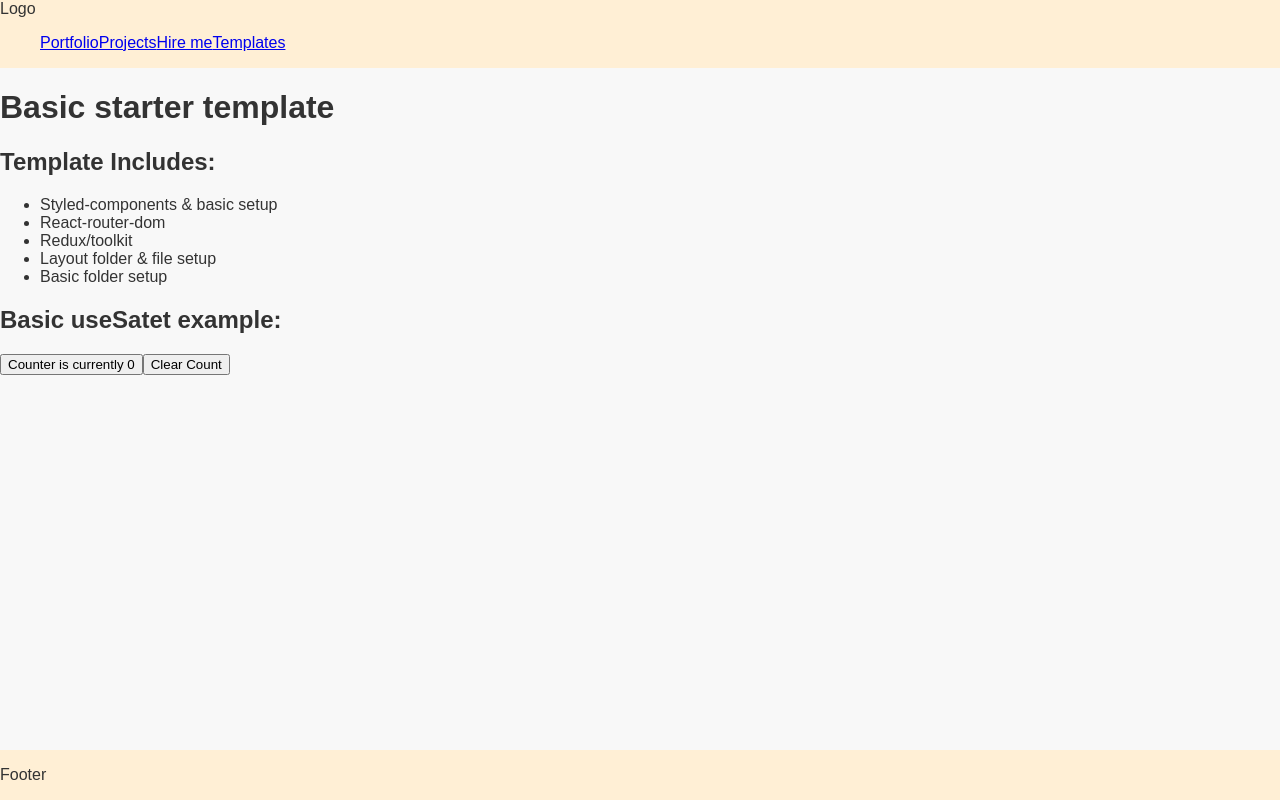
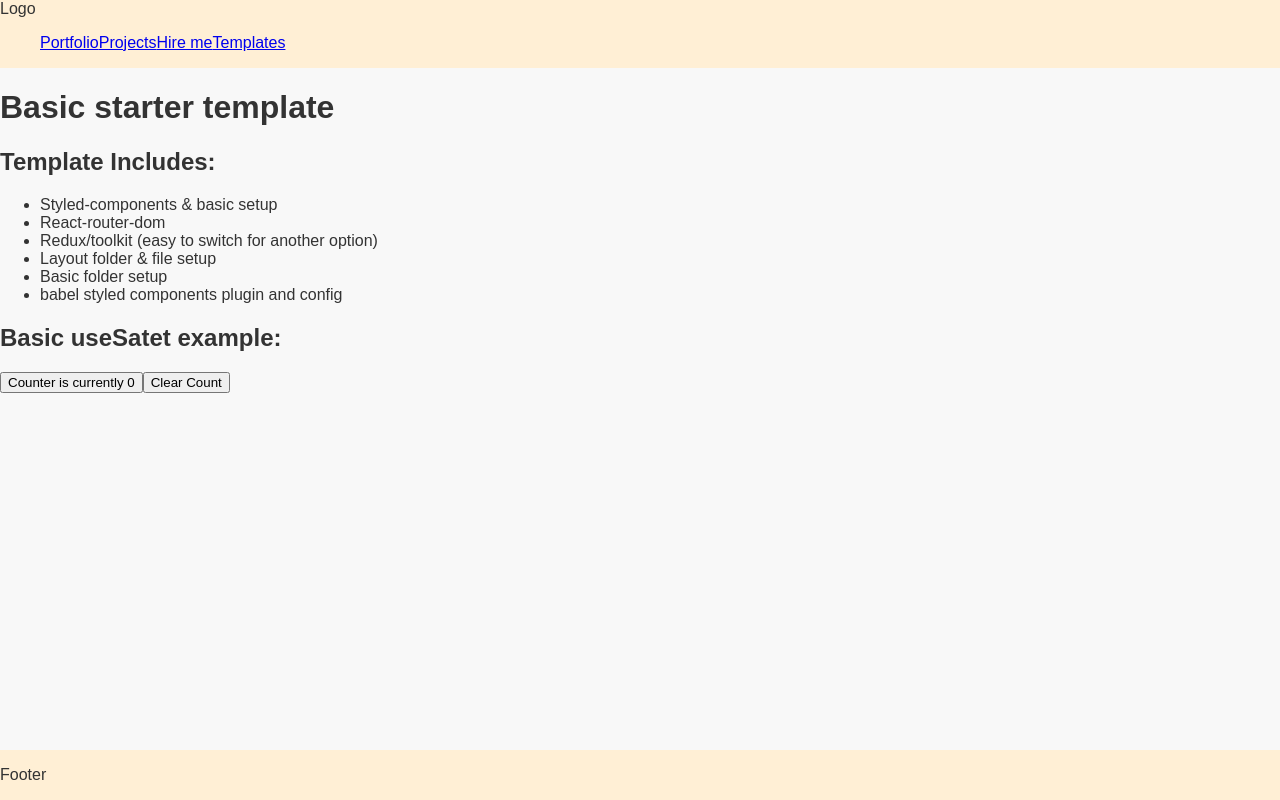
Before and after one commit to Moesera/portfolio-page, a React (Vite) app: page /templates in a window 1280 px wide. Built offline with nearby package versions, Linux system fonts and the light colour scheme.

Commit message:
templates includes update

```diff
--- a/src/pages/templates/index.jsx
+++ b/src/pages/templates/index.jsx
@@ -21,9 +21,10 @@ const Templates = () => {
         <ul>
           <li>Styled-components & basic setup</li>
           <li>React-router-dom</li>
-          <li>Redux/toolkit</li>
+          <li>Redux/toolkit (easy to switch for another option)</li>
           <li>Layout folder & file setup</li>
           <li>Basic folder setup</li>
+          <li>babel styled components plugin and config</li>
         </ul>
       </section>
       <section>
```
